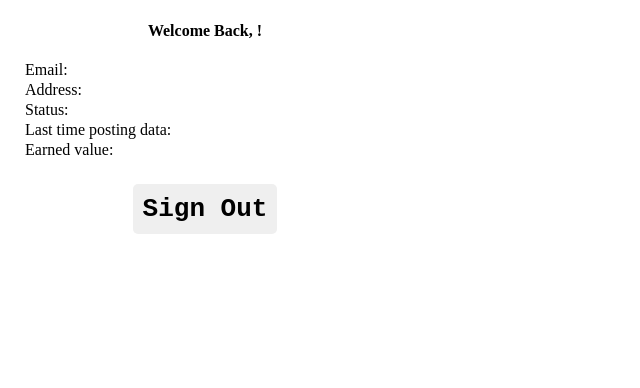
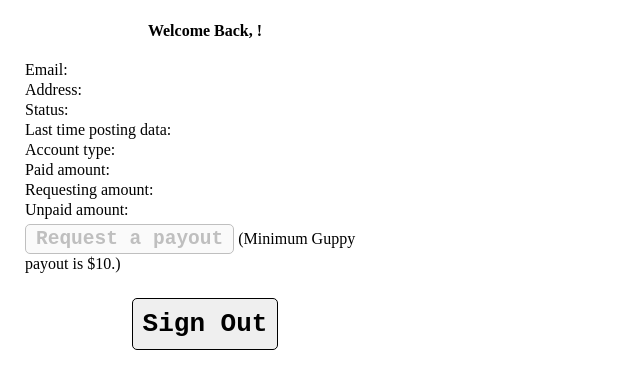
Before and after one commit to guppyco/fish-food, a website built with Parcel: page source/html/popup_account.html in a window 1280 px wide. Shown: the whole page, without its empty margins (0-640 px from the left). Built offline with nearby package versions, Linux system fonts and the light colour scheme; some packages are replaced by stand-ins of ours.

Commit message:
Show amounts and payout button to profile

```diff
--- a/source/css/common.css
+++ b/source/css/common.css
@@ -30,13 +30,22 @@ input {
 button {
     font-size: 200%;
     border-radius: 5px;
-    border: none;
+    border: solid 1px;
     text-align: center;
     color: black;
     font-family: monospace;
     font-weight: bold;
     padding: 10px;
     margin-top: 1%;
+    cursor: pointer;
+}
+button:disabled {
+    color: #bfbfbf;
+    cursor: not-allowed;
+}
+.payout-button button {
+    padding: 3px 10px;
+    font-size: 150%;
 }
 .signup-link {
     padding: 5px;
@@ -58,3 +67,6 @@ button {
     margin: 20px;
     line-height: 20px;
 }
+.hidden {
+    display: none;
+}
--- a/source/html/popup_account.html
+++ b/source/html/popup_account.html
@@ -27,13 +27,31 @@
                 <div class="time">
                     <span>Last time posting data: </span><span id="time"></span>
                 </div>
-                <div class="revenue">
-                    <span>Earned value: </span><span id="revenue"></span>
+                <div class="type">
+                    <span>Account type: </span><span id="type"></span>
+                </div>
+                <div class="amount-block">
+                    <div class="paid-amount">
+                        <span>Paid amount: </span><span id="paid_amount"></span>
+                    </div>
+                    <div class="requesting-amount">
+                        <span>Requesting amount: </span><span id="requesting_amount"></span>
+                    </div>
+                    <div class="unpaid-amount">
+                        <span>Unpaid amount: </span><span id="unpaid_amount"></span>
+                    </div>
+                    <div class="payout-button button-enabled hidden">
+                        <button>Request a payout</button>
+                    </div>
+                    <div class="payout-button button-disabled">
+                        <button disabled>Request a payout</button>
+                        <span> (Minimum Guppy payout is $10.)</span>
+                    </div>
                 </div>
             </div>
         </div>
         <div>
-            <button type="submit">Sign Out</button>
+            <button type="submit" id="signout">Sign Out</button>
         </div>
     </div>
 </body>
--- a/source/js/popup-account.js
+++ b/source/js/popup-account.js
@@ -1,7 +1,7 @@
 import $ from 'jquery'
 import browser from 'webextension-polyfill'
 
-const button = document.querySelector('button')
+const button = document.querySelector('button#signout')
 
 button.addEventListener('click', () => {
   browser.runtime.sendMessage({message: 'logout'}).then(response => {
@@ -24,6 +24,22 @@ window.addEventListener('load', () => {
       $('#address').text(response.data.profile.address)
       $('#time').text(response.data.profile.last_time)
       $('#status').text(status)
+      let accountType = 'Waitlist'
+      if (response.data.profile.is_waitlisted) {
+        $('.amount-block').addClass('hidden')
+      } else {
+        accountType = 'Approved'
+        $('#paid_amount').text(response.data.profile.paid_amount_text)
+        $('#requesting_amount').text(response.data.profile.requesting_amount_text)
+        $('#unpaid_amount').text(response.data.profile.unpaid_amount_text)
+
+        if (response.data.profile.unpaid_amount >= 1000) {
+          $('.button-enabled').removeClass('hidden')
+          $('.button-disabled').addClass('hidden')
+        }
+      }
+
+      $('#type').text(accountType)
     } else {
       window.location.replace('../html/popup_sign_in.html')
     }
```
